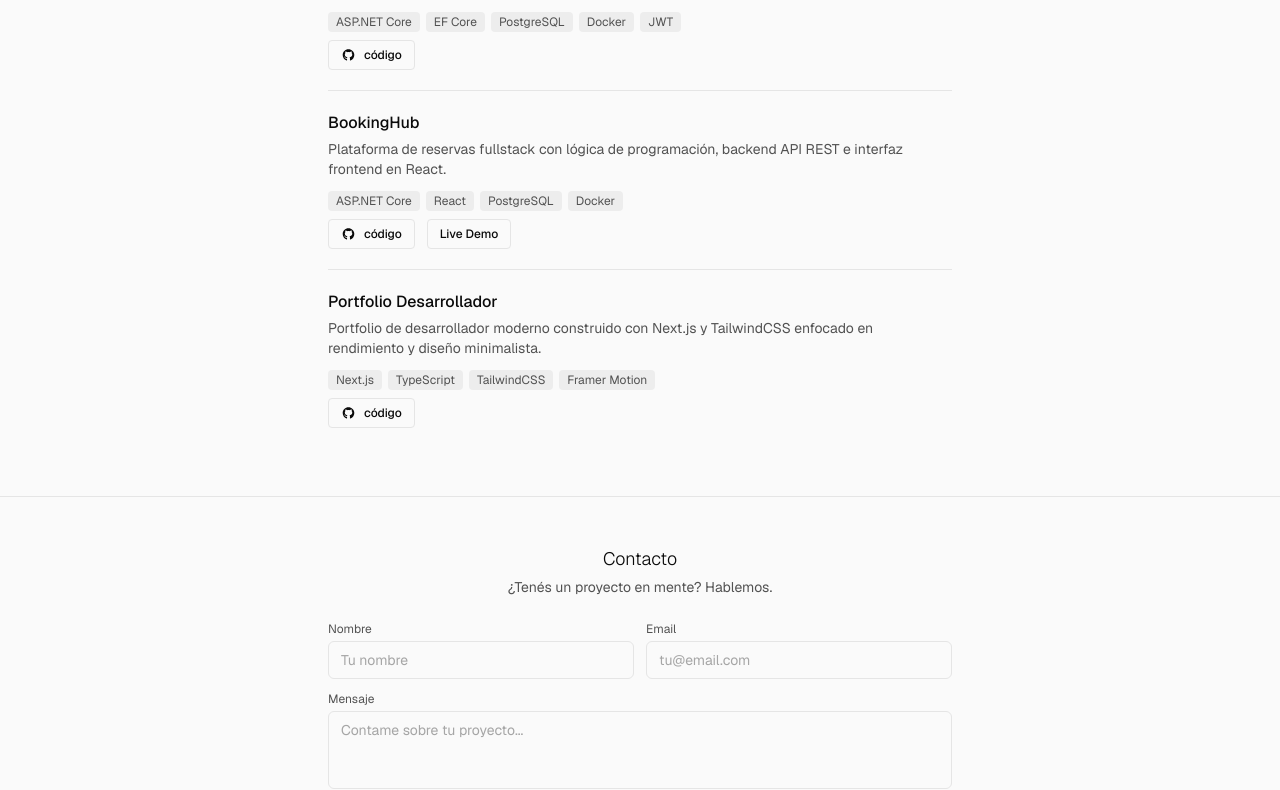
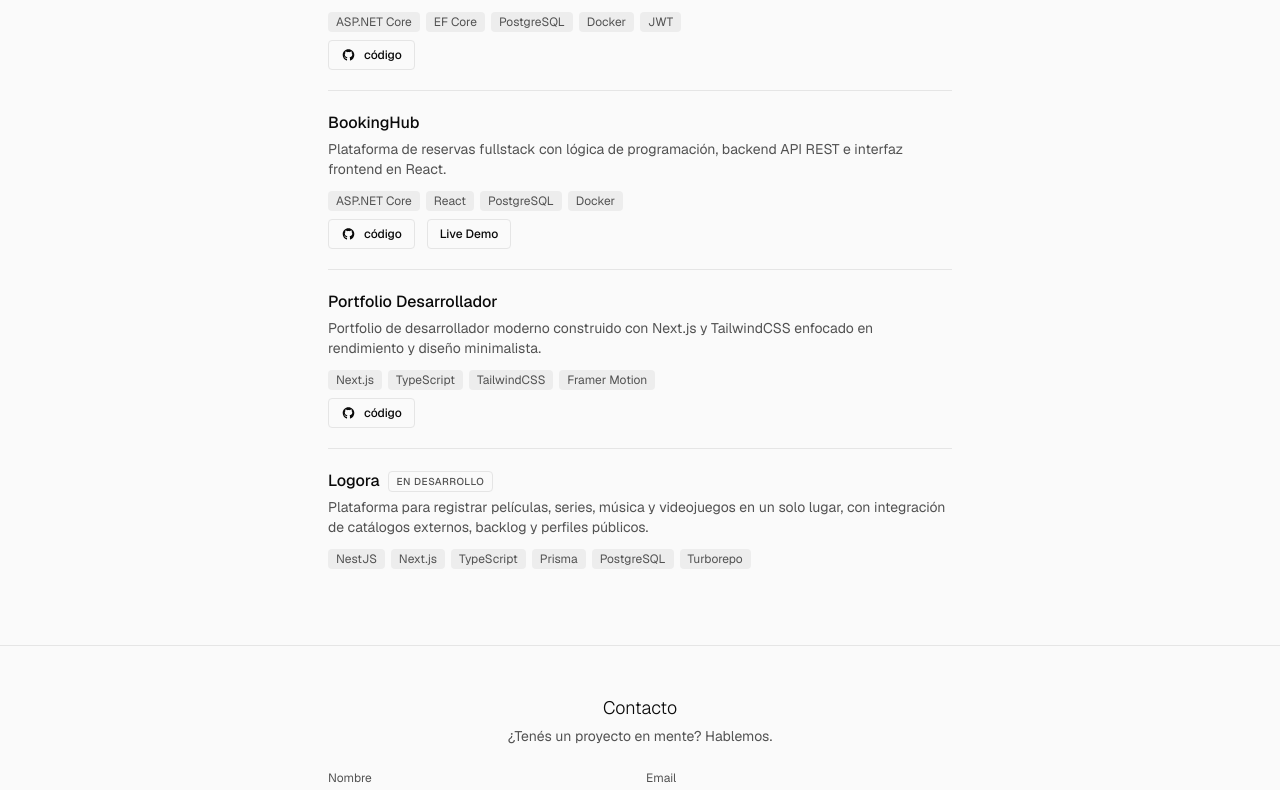
Before and after one commit to lautaro-sabena/PortfolioBackend, a Next.js app in the folder portfolio/: page / in a window 1280 px wide. Shown: the part 1085-1875 px from the top of the page. Built offline with nearby package versions, Linux system fonts and the light colour scheme.

Commit message:
feat: add Logora project with work-in-progress badge
Adds a wip flag to projects, renders a translated badge next to the name, and adds Logora descriptions in English and Spanish.

```diff
--- a/portfolio/src/components/Projects.tsx
+++ b/portfolio/src/components/Projects.tsx
@@ -23,6 +23,7 @@ export default function Projects() {
       technologies: original.technologies,
       github: original.github,
       live: original.live,
+      wip: original.wip,
     };
   };
 
@@ -51,8 +52,13 @@ export default function Projects() {
                 transition={{ duration: 0.4, delay: index * 0.05, ease: [0.22, 1, 0.36, 1] }}
                 className="pb-5 border-b border-border/50 last:border-0"
               >
-                <h3 className="text-base font-medium text-foreground mb-1">
+                <h3 className="flex items-center gap-2 text-base font-medium text-foreground mb-1">
                   {projectInfo.name}
+                  {projectInfo.wip && (
+                    <span className="px-2 py-0.5 text-[10px] font-medium uppercase tracking-wider text-muted border border-border rounded">
+                      {t("projects.wip")}
+                    </span>
+                  )}
                 </h3>
                 <p className="text-sm text-muted mb-3">
                   {projectInfo.description}
--- a/portfolio/src/data/projects.ts
+++ b/portfolio/src/data/projects.ts
@@ -4,6 +4,7 @@ export interface Project {
   technologies: string[];
   github?: string;
   live?: string;
+  wip?: boolean;
 }
 
 export const projects: Project[] = [
@@ -26,4 +27,10 @@ export const projects: Project[] = [
     technologies: ["Next.js", "TypeScript", "TailwindCSS", "Framer Motion"],
     github: "https://github.com/lautaro-sabena/PortfolioBackend/tree/1a85f9a19a7c574d1ff714a30099cfd2d4dd3e0f/portfolio",
   },
+  {
+    name: "Logora",
+    description: "Media tracking platform to log movies, TV shows, music and games in one place, with external catalog integrations, backlog and public profiles.",
+    technologies: ["NestJS", "Next.js", "TypeScript", "Prisma", "PostgreSQL", "Turborepo"],
+    wip: true,
+  },
 ];
--- a/portfolio/src/data/translations/en.json
+++ b/portfolio/src/data/translations/en.json
@@ -20,6 +20,7 @@
     "title": "Selected Work",
     "source": "source",
     "liveDemo": "Live Demo",
+    "wip": "Work in progress",
     "list": [
       {
         "name": "TaskFlow API",
@@ -32,6 +33,10 @@
       {
         "name": "Developer Portfolio",
         "description": "Modern developer portfolio built with Next.js and TailwindCSS focusing on performance and minimal design."
+      },
+      {
+        "name": "Logora",
+        "description": "Media tracking platform to log movies, TV shows, music and games in one place, with external catalog integrations, backlog and public profiles."
       }
     ]
   },
--- a/portfolio/src/data/translations/es.json
+++ b/portfolio/src/data/translations/es.json
@@ -20,6 +20,7 @@
     "title": "Proyectos Destacados",
     "source": "código",
     "liveDemo": "Live Demo",
+    "wip": "En desarrollo",
     "list": [
       {
         "name": "TaskFlow API",
@@ -32,6 +33,10 @@
       {
         "name": "Portfolio Desarrollador",
         "description": "Portfolio de desarrollador moderno construido con Next.js y TailwindCSS enfocado en rendimiento y diseño minimalista."
+      },
+      {
+        "name": "Logora",
+        "description": "Plataforma para registrar películas, series, música y videojuegos en un solo lugar, con integración de catálogos externos, backlog y perfiles públicos."
       }
     ]
   },
```
